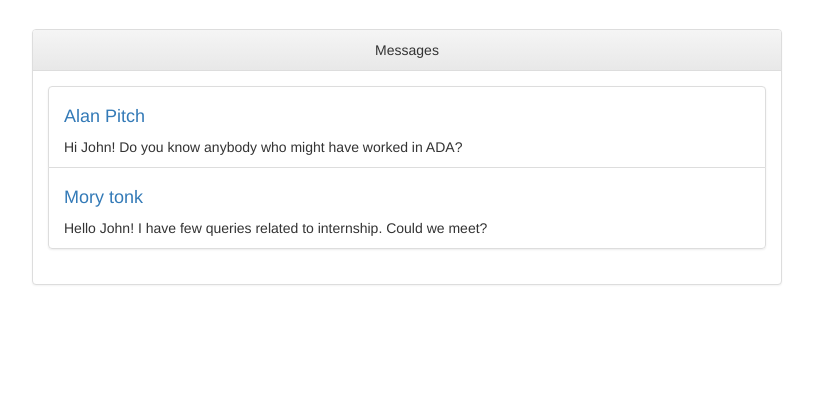
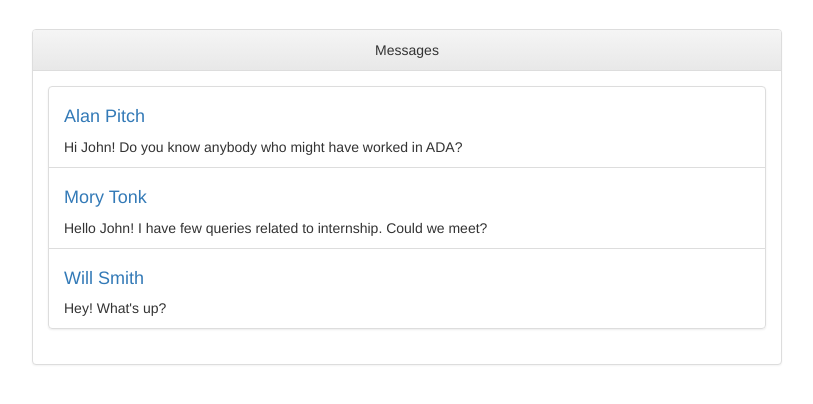
Before and after one commit to Kai-lash/Campustry, a PHP site: page /messages.php in a window 1280 px wide. Shown: the part 51-455 px from the top of the page, without its empty margins (233-1046 px from the left). Run offline with PHP 8.4, Linux system fonts and the light colour scheme; a user stored in the database is signed in; some libraries are stand-ins or nearby versions.

Commit message:
added sample messages

```diff
--- a/messages.php
+++ b/messages.php
@@ -31,7 +31,10 @@
                 <a href="viewProfile.php"><h4>Alan Pitch</h4></a>Hi John! Do you know anybody who might have worked in ADA?
               </li>
               <li class="list-group-item">
-                <a href="#"><h4>Mory tonk</h4></a>Hello John! I have few queries related to internship. Could we meet?
+                <a href="#"><h4>Mory Tonk</h4></a>Hello John! I have few queries related to internship. Could we meet?
+              </li>
+              <li class="list-group-item">
+                <a href="#"><h4>Will Smith</h4></a>Hey! What's up?
               </li>
             </ul>
           </div>
```
